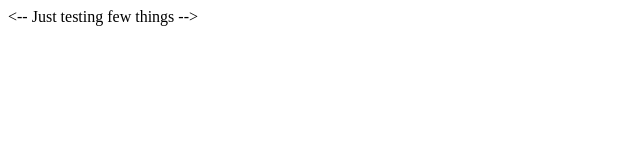
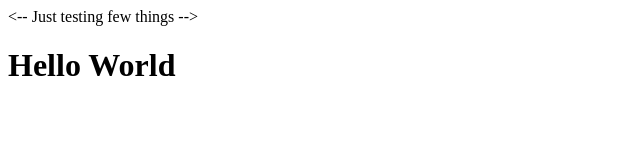
Before and after one commit to R0-H-1T/Deleted, a plain HTML site: page index.html in a window 1280 px wide. Shown: the whole page, without its empty margins (0-640 px from the left). Drawn offline with Linux system fonts and the light colour scheme.

Commit message:
Updated index.html

```diff
--- a/index.html
+++ b/index.html
@@ -1 +1,6 @@
 <-- Just testing few things -->
+<html>
+	<body>
+		<h1>Hello World</h1>
+	</body>
+</html>
```
